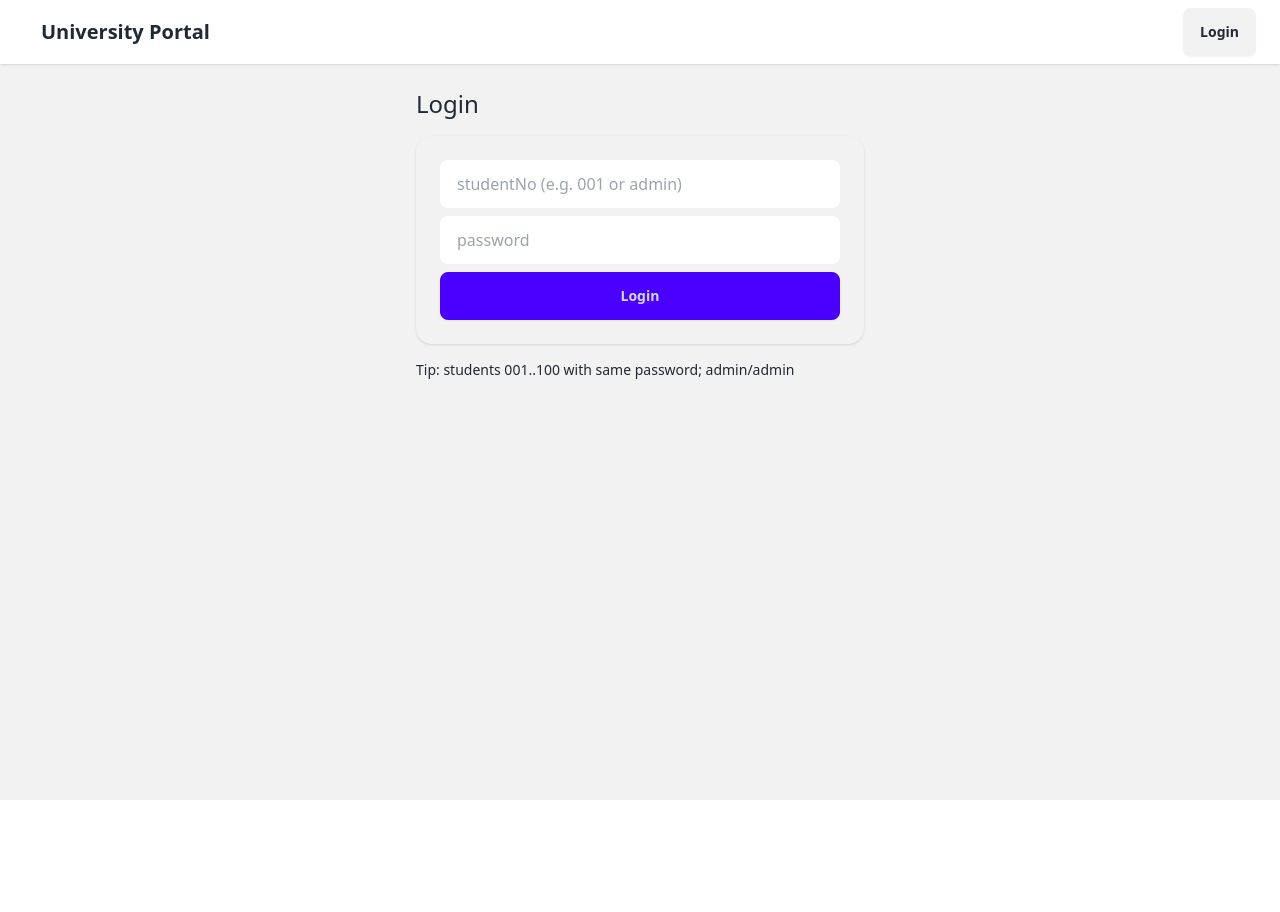
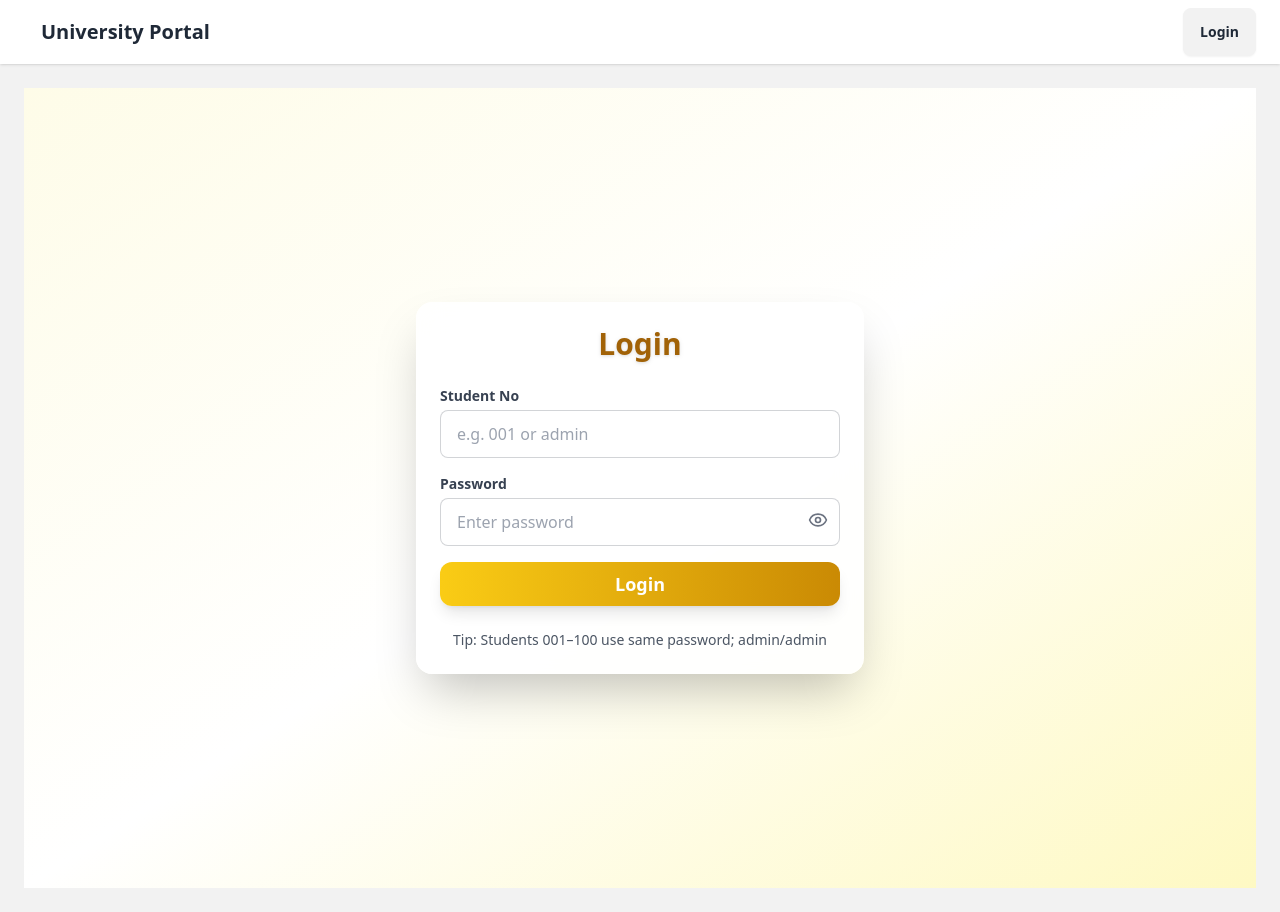
Before and after one commit to Md-Nur-Amin/student-portal-frontend, a React (Vite) app: page /login in a window 1280 px wide. Before the commit the page ends 800 px from the top, so only its background shows below. Built offline with nearby package versions, Linux system fonts and the light colour scheme; the HTML template or start-up script is replaced by a standard one.

Commit message:
UI polished

```diff
--- a/src/pages/Login.jsx
+++ b/src/pages/Login.jsx
@@ -1,34 +1,89 @@
-import React, {useState} from 'react';
-import { useNavigate } from 'react-router-dom';
-import api from '../services/api';
+import React, { useState } from "react";
+import { useNavigate } from "react-router-dom";
+import api from "../services/api";
+import { EyeIcon, EyeOffIcon } from "lucide-react";
 
-export default function Login({ setToken, setRole }){
-  const [studentNo, setStudentNo] = useState('');
-  const [password, setPassword] = useState('');
+export default function Login({ setToken, setRole }) {
+  const [studentNo, setStudentNo] = useState("");
+  const [password, setPassword] = useState("");
+  const [showPassword, setShowPassword] = useState(false);
   const navigate = useNavigate();
-  async function submit(e){
+
+  async function submit(e) {
     e.preventDefault();
     try {
       const data = await api.login(studentNo, password);
-      localStorage.setItem('token', data.token);
-      localStorage.setItem('role', data.role);
-      setToken(data.token); setRole(data.role);
+      localStorage.setItem("token", data.token);
+      localStorage.setItem("role", data.role);
+      setToken(data.token);
+      setRole(data.role);
       api.setToken(data.token);
-      navigate('/');
-      alert('Logged in as '+data.role);
-    } catch(e){
-      alert('Login failed');
+      navigate("/");
+      alert("Logged in as " + data.role);
+    } catch (e) {
+      alert("Login failed");
     }
   }
+
   return (
-    <div className="max-w-md mx-auto">
-      <h2 className="text-2xl mb-4">Login</h2>
-      <form onSubmit={submit} className="card p-6 shadow">
-        <input className="input mb-2" placeholder="studentNo (e.g. 001 or admin)" value={studentNo} onChange={e=>setStudentNo(e.target.value)} />
-        <input className="input mb-2" placeholder="password" value={password} onChange={e=>setPassword(e.target.value)} />
-        <button className="btn btn-primary" type="submit">Login</button>
-      </form>
-      <p className="mt-4 text-sm">Tip: students 001..100 with same password; admin/admin</p>
+    <div className="min-h-screen flex flex-col justify-center items-center bg-gradient-to-br from-yellow-50 via-white to-yellow-100 transition-colors duration-700 px-4">
+      <div className="card w-full max-w-md shadow-2xl backdrop-blur-md bg-white/90 rounded-2xl p-6">
+        <h2 className="text-3xl font-bold text-center text-yellow-700 mb-6 drop-shadow">
+          Login
+        </h2>
+
+        <form onSubmit={submit} className="space-y-4">
+          <div>
+            <label className="block text-sm font-semibold text-gray-700 mb-1">
+              Student No
+            </label>
+            <input
+              type="text"
+              placeholder="e.g. 001 or admin"
+              className="input input-bordered w-full bg-white focus:ring-2 focus:ring-yellow-300 focus:outline-none"
+              value={studentNo}
+              onChange={(e) => setStudentNo(e.target.value)}
+              required
+            />
+          </div>
+
+          <div className="relative">
+            <label className="block text-sm font-semibold text-gray-700 mb-1">
+              Password
+            </label>
+            <input
+              type={showPassword ? "text" : "password"}
+              placeholder="Enter password"
+              className="input input-bordered w-full pr-10 bg-white focus:ring-2 focus:ring-yellow-300 focus:outline-none"
+              value={password}
+              onChange={(e) => setPassword(e.target.value)}
+              required
+            />
+            <button
+              type="button"
+              className="absolute top-9 right-3 text-gray-500 hover:text-yellow-600 transition-colors"
+              onClick={() => setShowPassword(!showPassword)}
+            >
+              {showPassword ? (
+                <EyeOffIcon className="w-5 h-5" />
+              ) : (
+                <EyeIcon className="w-5 h-5" />
+              )}
+            </button>
+          </div>
+
+          <button
+            type="submit"
+            className="w-full py-2 mt-4 text-lg font-semibold text-white rounded-xl shadow-lg bg-gradient-to-r from-yellow-400 to-yellow-600 hover:from-yellow-500 hover:to-yellow-700 transition-all duration-300 transform hover:scale-[1.02]"
+          >
+            Login
+          </button>
+        </form>
+
+        <p className="mt-6 text-sm text-center text-gray-600">
+          Tip: Students 001–100 use same password; admin/admin
+        </p>
+      </div>
     </div>
-  )
+  );
 }
```
